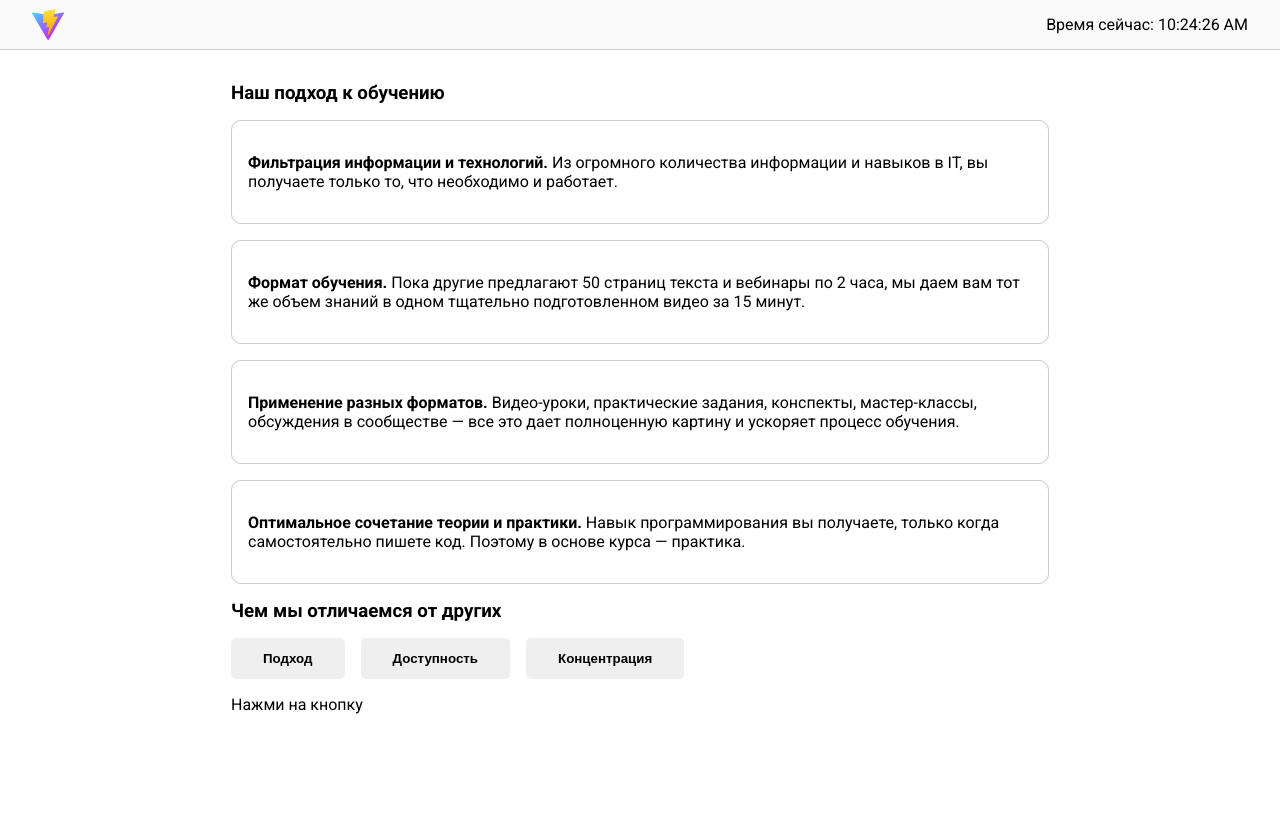
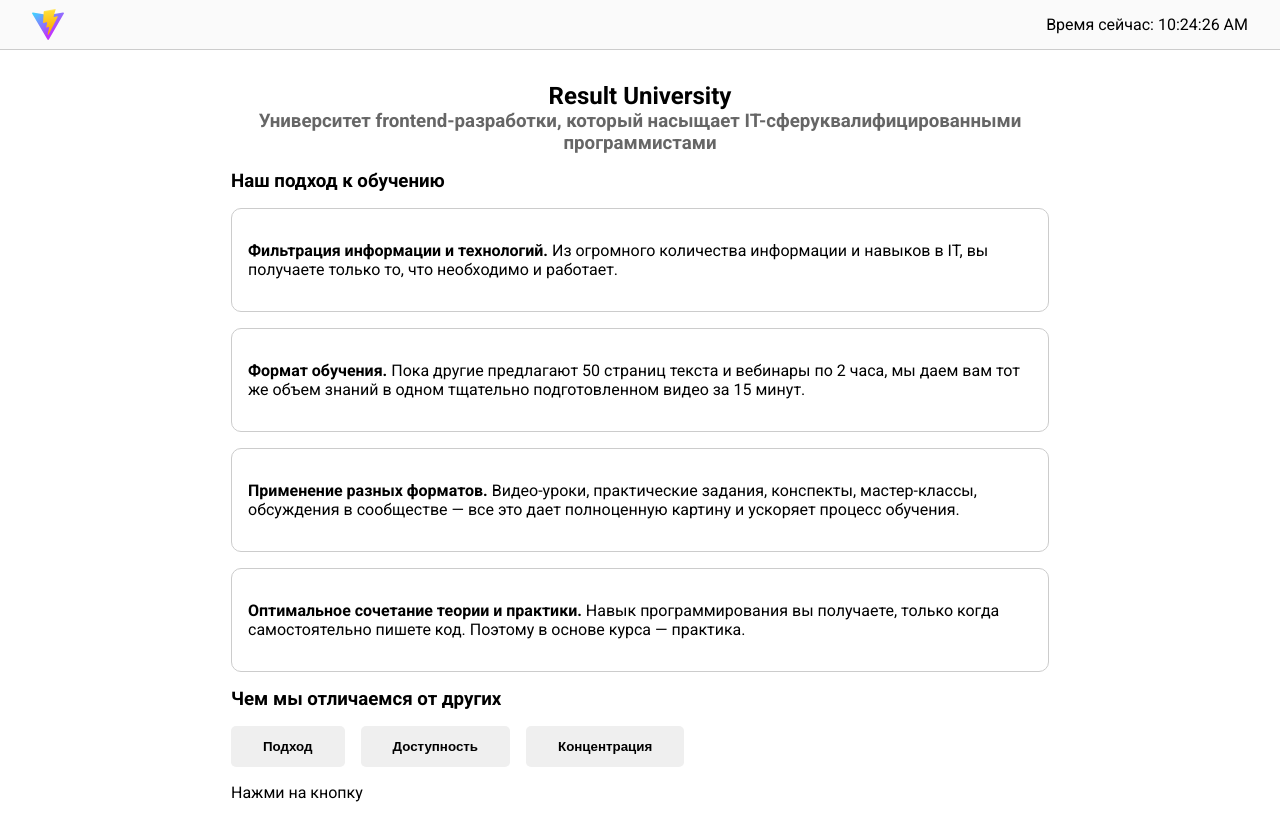
Before and after one commit to CJuraislit/React-start, a React (Vite) app: page / in a window 1280 px wide. Before the commit the page ends 800 px from the top, so only its background shows below. Built offline with nearby package versions, Linux system fonts and the light colour scheme.

Commit message:
added IntroSection

```diff
--- a/src/App.jsx
+++ b/src/App.jsx
@@ -1,16 +1,18 @@
 import Header from "./components/Header";
 import TeachingSection from "./components/TeachingSection.jsx";
 import DifferencesSection from "./components/DifferencesSection.jsx";
+import IntroSection from "./components/IntroSection.jsx";
 
 function App() {
   return (
-    <div>
+    <>
       <Header />
       <main>
+        <IntroSection />
         <TeachingSection />
         <DifferencesSection />
       </main>
-    </div>
+    </>
   );
 }
 
--- /dev/null
+++ b/src/components/IntroSection.jsx
@@ -0,0 +1,24 @@
+import React from "react";
+
+// export default function IntroSection() {
+//   return (
+//     <section>
+//       <h1 className="centered">Result University</h1>
+//       <h3 className="centered" style={{ color: "#666" }}>
+//         Университет frontend-разработки, который насыщает IT-сферу
+//         квалифицированными программистами
+//       </h3>
+//     </section>
+//   );
+// }
+
+export default function IntroSection() {
+  return React.createElement("section", null, [
+    React.createElement("h1", { className: "centered" }, "Result University"),
+    React.createElement(
+      "h3",
+      { className: "centered", style: { color: "#666" } },
+      "Университет frontend-разработки, который насыщает IT-сферуквалифицированными программистами"
+    ),
+  ]);
+}
--- a/src/index.css
+++ b/src/index.css
@@ -1,4 +1,4 @@
-@import url('https://fonts.googleapis.com/css2?family=Roboto:wght@400;700&display=swap');
+@import url("https://fonts.googleapis.com/css2?family=Roboto:wght@400;700&display=swap");
 
 * {
   margin: 0;
@@ -46,3 +46,7 @@ section ul li {
 p {
   padding: 1rem 0;
 }
+
+.centered {
+  text-align: center;
+}
```
Lines whose indentation alone changed are shown as unchanged.
